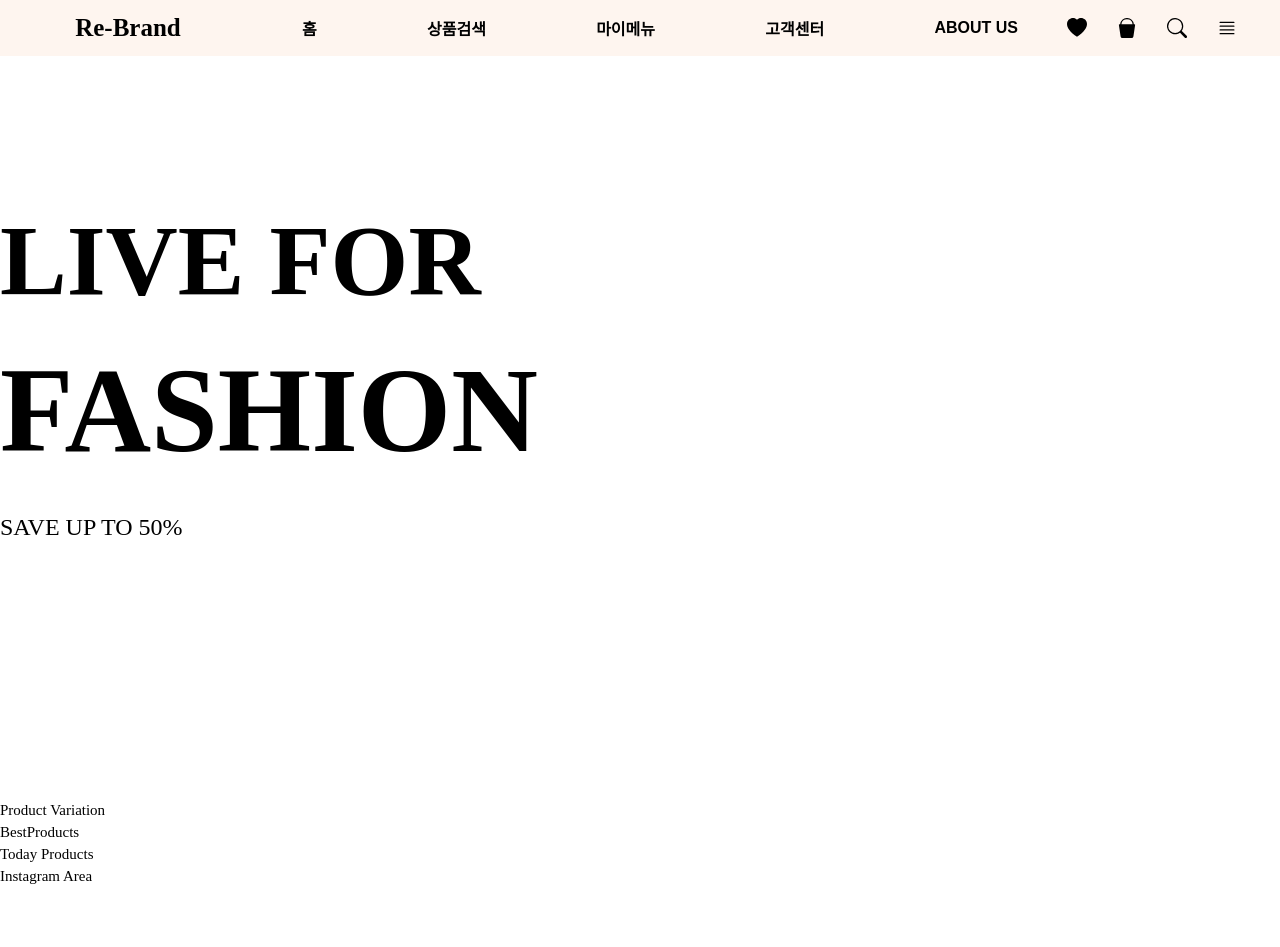
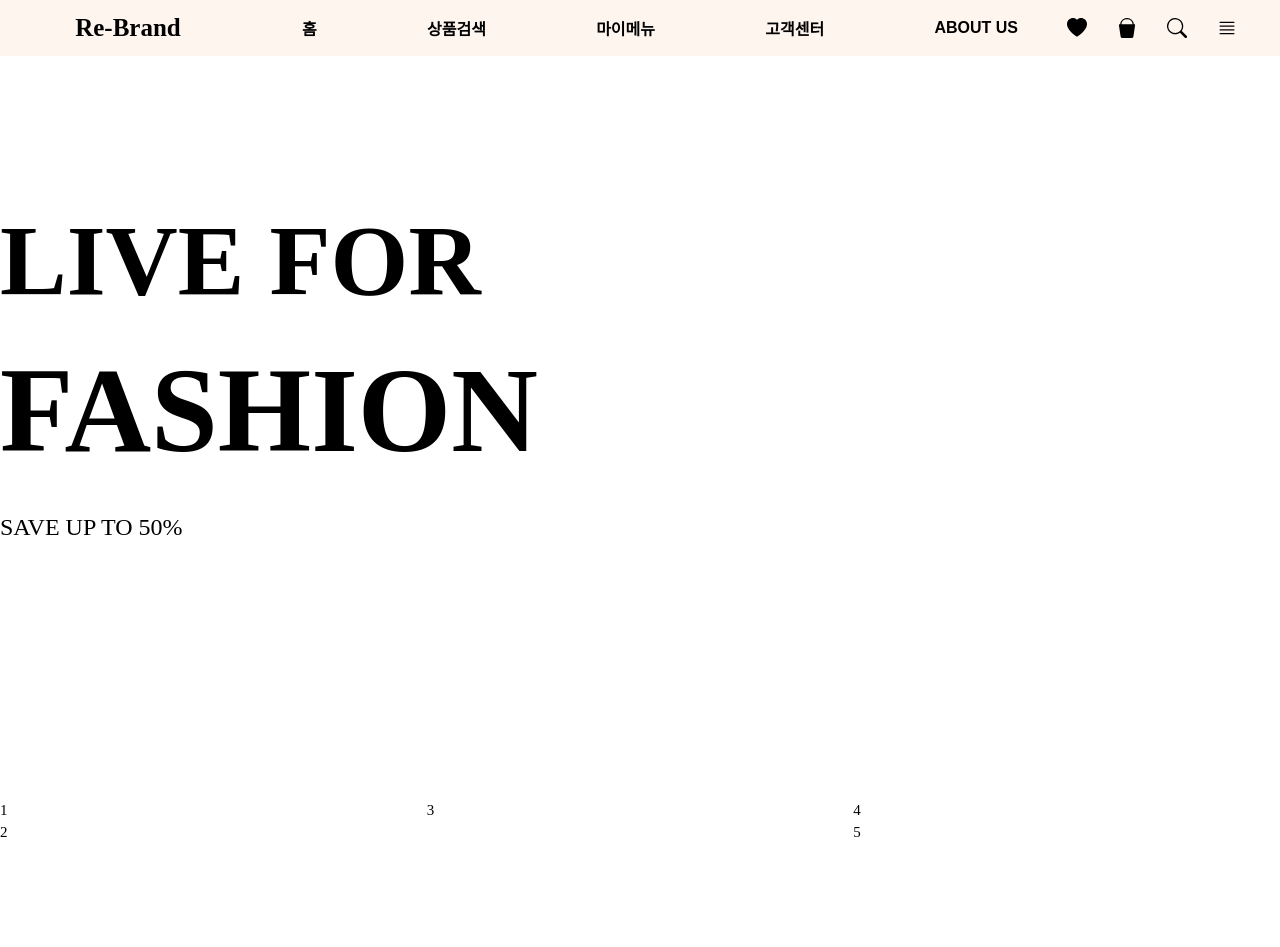
Before and after one commit to bellDev-code/Re-brand-project-v2, a React app in the folder front/: page / in a window 1280 px wide. Shown: the top 947 px of the page. Built offline with nearby package versions, Linux system fonts and the light colour scheme; no server answers.

Commit message:
Make up Home Components

```diff
--- a/front/src/Components/BestProducts/index.jsx
+++ b/front/src/Components/BestProducts/index.jsx
@@ -1,7 +1,12 @@
 import React from 'react';
+import styled from '@emotion/styled';
+
+const Container = styled.section`
+  padding: 100px 0 100px 0;
+`;
 
 const BestProducts = () => {
-  return <section>BestProducts</section>;
+  return <Container>BestProducts</Container>;
 };
 
 export default BestProducts;
--- a/front/src/Components/ProductVariation/index.jsx
+++ b/front/src/Components/ProductVariation/index.jsx
@@ -1,8 +1,22 @@
 import React from 'react';
-import { Container } from './styles';
+import { Container, VariationBox, ProductBox } from './styles';
 
 const ProductVariation = () => {
-  return <Container>Product Variation</Container>;
+  return (
+    <Container>
+      <VariationBox>
+        <ProductBox>
+          <div>1</div>
+          <div>2</div>
+        </ProductBox>
+        <ProductBox>3</ProductBox>
+        <ProductBox>
+          <div>4</div>
+          <div>5</div>
+        </ProductBox>
+      </VariationBox>
+    </Container>
+  );
 };
 
 export default ProductVariation;
--- a/front/src/Components/ProductVariation/styles.jsx
+++ b/front/src/Components/ProductVariation/styles.jsx
@@ -3,3 +3,12 @@ import styled from '@emotion/styled';
 export const Container = styled.section`
   padding-top: 100px;
 `;
+
+export const VariationBox = styled.div`
+  display: flex;
+  flex-wrap: wrap;
+`;
+
+export const ProductBox = styled.div`
+  flex: 1;
+`;
--- a/front/src/Components/TodaysProducts/index.jsx
+++ b/front/src/Components/TodaysProducts/index.jsx
@@ -1,7 +1,8 @@
 import React from 'react';
+import { Container } from './styles';
 
 const TodayProducts = () => {
-  return <section>Today Products</section>;
+  return <Container>Today Products</Container>;
 };
 
 export default TodayProducts;
--- /dev/null
+++ b/front/src/Components/TodaysProducts/styles.jsx
@@ -0,0 +1,5 @@
+import styled from '@emotion/styled';
+
+export const Container = styled.section`
+  padding: 100px 0 100px 0;
+`;
```
